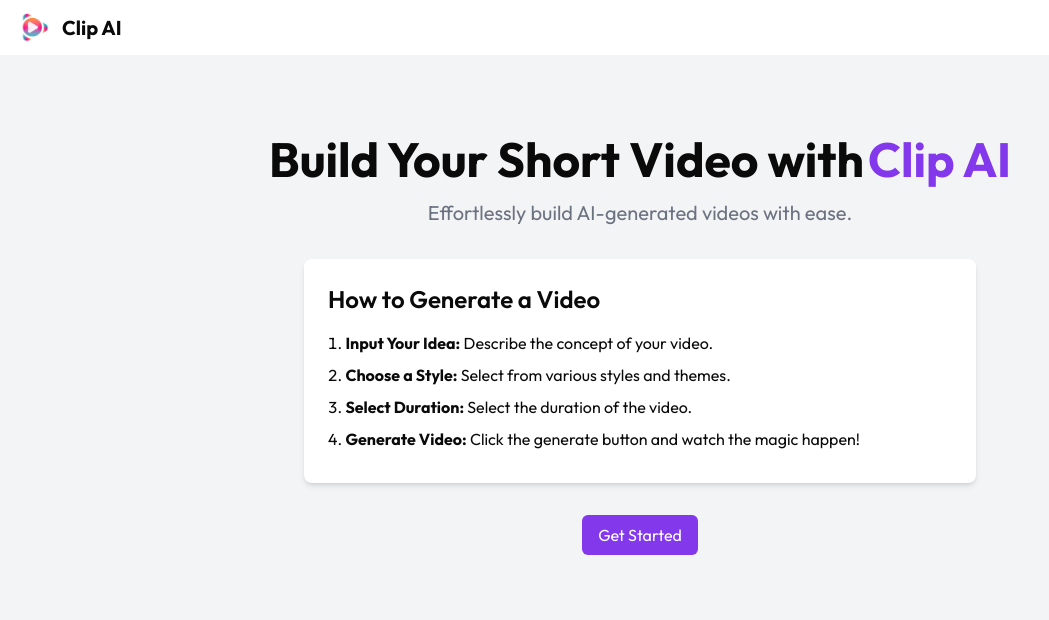
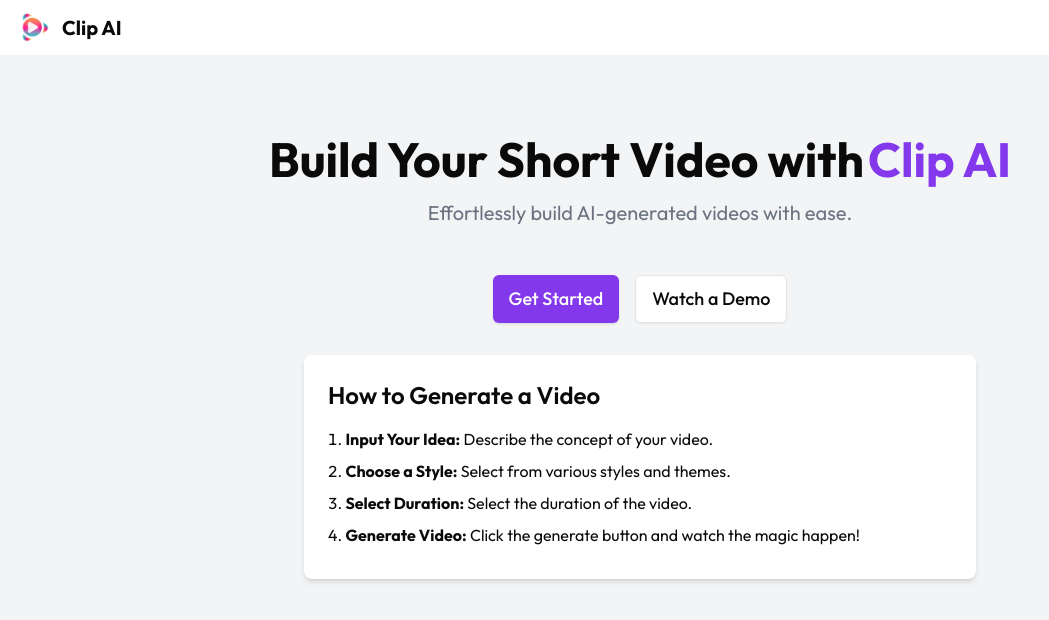
Before and after one commit to AshwiniParaye1/AI-Video-Generator, a Next.js app: page / in a window 1280 px wide. Shown: the top 620 px of the page, without its empty margins (0-1049 px from the left). Built offline with nearby package versions, Linux system fonts and the light colour scheme; no server answers.

Commit message:
added buttons

```diff
--- a/app/page.js
+++ b/app/page.js
@@ -30,6 +30,28 @@ export default function Home() {
           </p>
         </div>
 
+        <div>
+          <Link href="/dashboard/create-new">
+            <Button
+              size="xl"
+              className="mt-4 mb-8 px-4 py-2 mr-4 bg-primary text-white rounded-md hover:bg-primary/90 transition"
+            >
+              Get Started
+            </Button>
+          </Link>
+
+          {/* add demo video link */}
+          <Link href="/dashboard/create-new">
+            <Button
+              size="xl"
+              variant="outline"
+              className="mt-4 mb-8 px-4 py-2 rounded-md  transition"
+            >
+              Watch a Demo
+            </Button>
+          </Link>
+        </div>
+
         <div className="bg-white shadow-md rounded-lg p-6 max-w-2xl w-full">
           <h2 className="text-2xl font-semibold mb-4">
             How to Generate a Video
@@ -53,12 +75,6 @@ export default function Home() {
             </li>
           </ol>
         </div>
-
-        <Link href="/dashboard/create-new">
-          <button className="mt-8 px-4 py-2 bg-primary text-white rounded-md hover:bg-primary/90 transition">
-            Get Started
-          </button>
-        </Link>
       </main>
     </div>
   );
--- a/components/ui/button.tsx
+++ b/components/ui/button.tsx
@@ -1,8 +1,8 @@
-import * as React from "react"
-import { Slot } from "@radix-ui/react-slot"
-import { cva, type VariantProps } from "class-variance-authority"
+import * as React from "react";
+import { Slot } from "@radix-ui/react-slot";
+import { cva, type VariantProps } from "class-variance-authority";
 
-import { cn } from "@/lib/utils"
+import { cn } from "@/lib/utils";
 
 const buttonVariants = cva(
   "inline-flex items-center justify-center whitespace-nowrap rounded-md text-sm font-medium transition-colors focus-visible:outline-none focus-visible:ring-1 focus-visible:ring-ring disabled:pointer-events-none disabled:opacity-50",
@@ -18,40 +18,41 @@ const buttonVariants = cva(
         secondary:
           "bg-secondary text-secondary-foreground shadow-sm hover:bg-secondary/80",
         ghost: "hover:bg-accent hover:text-accent-foreground",
-        link: "text-primary underline-offset-4 hover:underline",
+        link: "text-primary underline-offset-4 hover:underline"
       },
       size: {
         default: "h-9 px-4 py-2",
         sm: "h-8 rounded-md px-3 text-xs",
         lg: "h-10 rounded-md px-8",
-        icon: "h-9 w-9",
-      },
+        xl: "h-12 rounded-md px-8 text-lg",
+        icon: "h-9 w-9"
+      }
     },
     defaultVariants: {
       variant: "default",
-      size: "default",
-    },
+      size: "default"
+    }
   }
-)
+);
 
 export interface ButtonProps
   extends React.ButtonHTMLAttributes<HTMLButtonElement>,
     VariantProps<typeof buttonVariants> {
-  asChild?: boolean
+  asChild?: boolean;
 }
 
 const Button = React.forwardRef<HTMLButtonElement, ButtonProps>(
   ({ className, variant, size, asChild = false, ...props }, ref) => {
-    const Comp = asChild ? Slot : "button"
+    const Comp = asChild ? Slot : "button";
     return (
       <Comp
         className={cn(buttonVariants({ variant, size, className }))}
         ref={ref}
         {...props}
       />
-    )
+    );
   }
-)
-Button.displayName = "Button"
+);
+Button.displayName = "Button";
 
-export { Button, buttonVariants }
+export { Button, buttonVariants };
```
